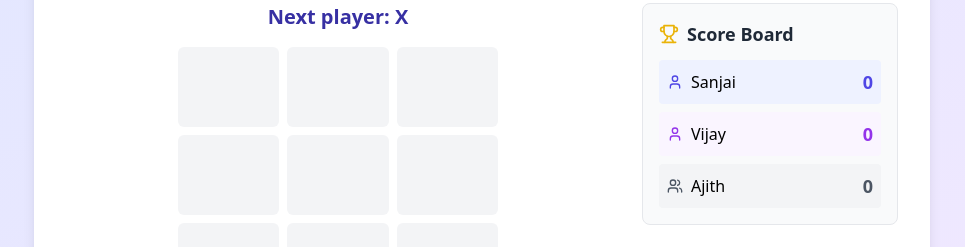
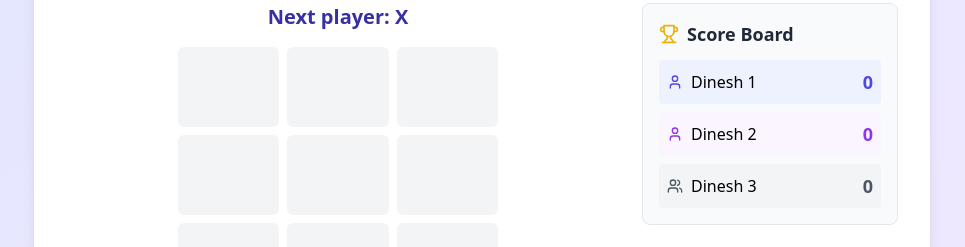
Before and after one commit to hackeronedilip/app, a React (Vite) app: page / in a window 1280 px wide. Shown: the part 271-518 px from the top of the page, without its empty margins (158-1123 px from the left). Built offline with nearby package versions, Linux system fonts and the light colour scheme.

Commit message:
Update ScoreBoard.tsx

```diff
--- a/src/components/ScoreBoard.tsx
+++ b/src/components/ScoreBoard.tsx
@@ -21,7 +21,7 @@ const ScoreBoard: React.FC<ScoreBoardProps> = ({ scores }) => {
         <div className="flex justify-between items-center p-2 bg-indigo-50 rounded">
           <div className="flex items-center gap-2">
             <User className="h-4 w-4 text-indigo-600" />
-            <span className="font-medium">Sanjai</span>
+            <span className="font-medium">Dinesh 1</span>
           </div>
           <span className="text-lg font-bold text-indigo-600">{scores.X}</span>
         </div>
@@ -29,7 +29,7 @@ const ScoreBoard: React.FC<ScoreBoardProps> = ({ scores }) => {
         <div className="flex justify-between items-center p-2 bg-purple-50 rounded">
           <div className="flex items-center gap-2">
             <User className="h-4 w-4 text-purple-600" />
-            <span className="font-medium">Vijay</span>
+            <span className="font-medium">Dinesh 2</span>
           </div>
           <span className="text-lg font-bold text-purple-600">{scores.O}</span>
         </div>
@@ -37,7 +37,7 @@ const ScoreBoard: React.FC<ScoreBoardProps> = ({ scores }) => {
         <div className="flex justify-between items-center p-2 bg-gray-100 rounded">
           <div className="flex items-center gap-2">
             <Users className="h-4 w-4 text-gray-600" />
-            <span className="font-medium">Ajith</span>
+            <span className="font-medium">Dinesh 3</span>
           </div>
           <span className="text-lg font-bold text-gray-600">{scores.draws}</span>
         </div>
```
